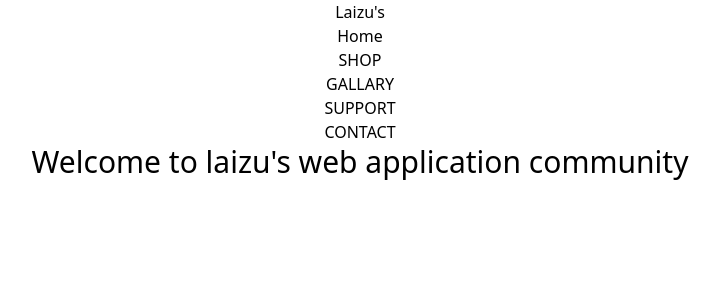
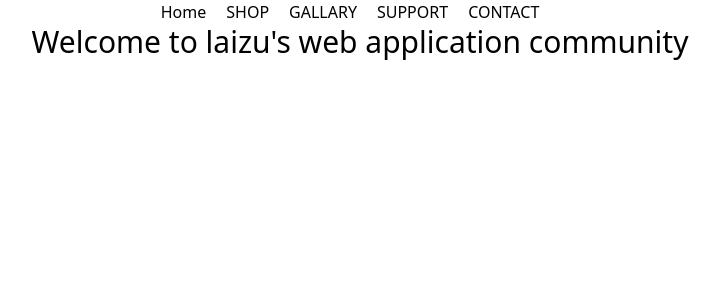
Before and after one commit to laizuakram1/navbar-react-tailwind, a React (Create React App) app: page / in a window 1280 px wide. Shown: the top 300 px of the page, without its empty margins (280-1000 px from the left). Built offline with nearby package versions, Linux system fonts and the light colour scheme.

Commit message:
install react hero icons

```diff
--- a/package.json
+++ b/package.json
@@ -3,6 +3,7 @@
   "version": "0.1.0",
   "private": true,
   "dependencies": {
+    "@heroicons/react": "^1.0.6",
     "@testing-library/jest-dom": "^5.16.3",
     "@testing-library/react": "^12.1.4",
     "@testing-library/user-event": "^13.5.0",
--- a/src/components/NavLink/NavLink.js
+++ b/src/components/NavLink/NavLink.js
@@ -5,7 +5,7 @@ const NavLink = (props) => {
     const { name, Link } = props.route;
 
     return (
-      <li className='list-none'>
+      <li className='mr-5 ' >
             <a href={Link}>{name}</a>
       </li>
 
--- a/src/components/navbar/Navbar.js
+++ b/src/components/navbar/Navbar.js
@@ -1,5 +1,7 @@
 import React from 'react';
 import NavLink from '../NavLink/NavLink';
+import { MenuIcon } from '@heroicons/react/solid'
+
 
 const Navbar = () => {
     const routes = [
@@ -11,17 +13,18 @@ const Navbar = () => {
     ]
     return (
         <nav >
-            <div>
-                <h2>Laizu's</h2>
+            <div className='w-6 h-6 md:hidden'>
+                <MenuIcon></MenuIcon>
             </div>
-            <div>
+
+            <ul className='md:flex justify-center'>
                {
                    routes.map(route => <NavLink
                    key = {route.id}
                    route = {route}
                    ></NavLink>)
                }
-            </div>
+            </ul>
         </nav>
     );
 };
```
Also changed, not shown: 1 other file (tests, documents, lock files or other folders).
